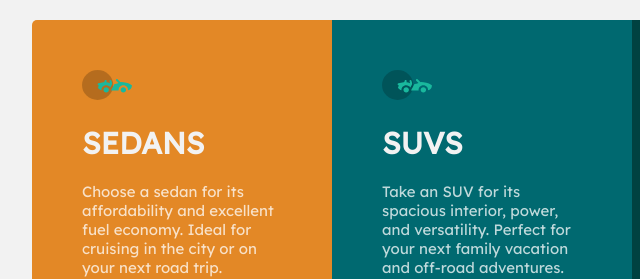
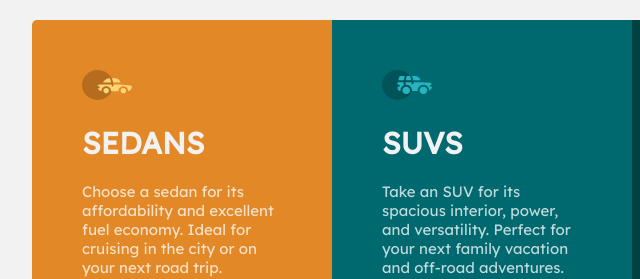
Before and after one commit to Andi995/3-column-preview-card-component-, a plain HTML site: page index.html in a window 1280 px wide. Shown: the part 137-416 px from the top of the page, 158-798 px from the left. Drawn offline with Linux system fonts and the light colour scheme.

Commit message:
Update index.html

```diff
--- a/index.html
+++ b/index.html
@@ -18,14 +18,14 @@
  <div class="container">
    <div class="boxes">
      <div class="box">
-       <img src="images/icon-luxury.svg"  alt="">
+       <img src="images/icon-sedans.svg"  alt="">
        <h1>Sedans</h1>
        <p>Choose a sedan for its affordability and excellent fuel economy. Ideal for cruising in the city
        or on your next road trip.</p>
        <button class="btn1">Learn More</button>
      </div>
      <div class="box">
-       <img src="images/icon-luxury.svg" alt="">
+       <img src="images/icon-suvs.svg" alt="">
        <h1>SUVs</h1>
        <p>Take an SUV for its spacious interior, power, and versatility. Perfect for your next family vacation
        and off-road adventures.</p>
```
